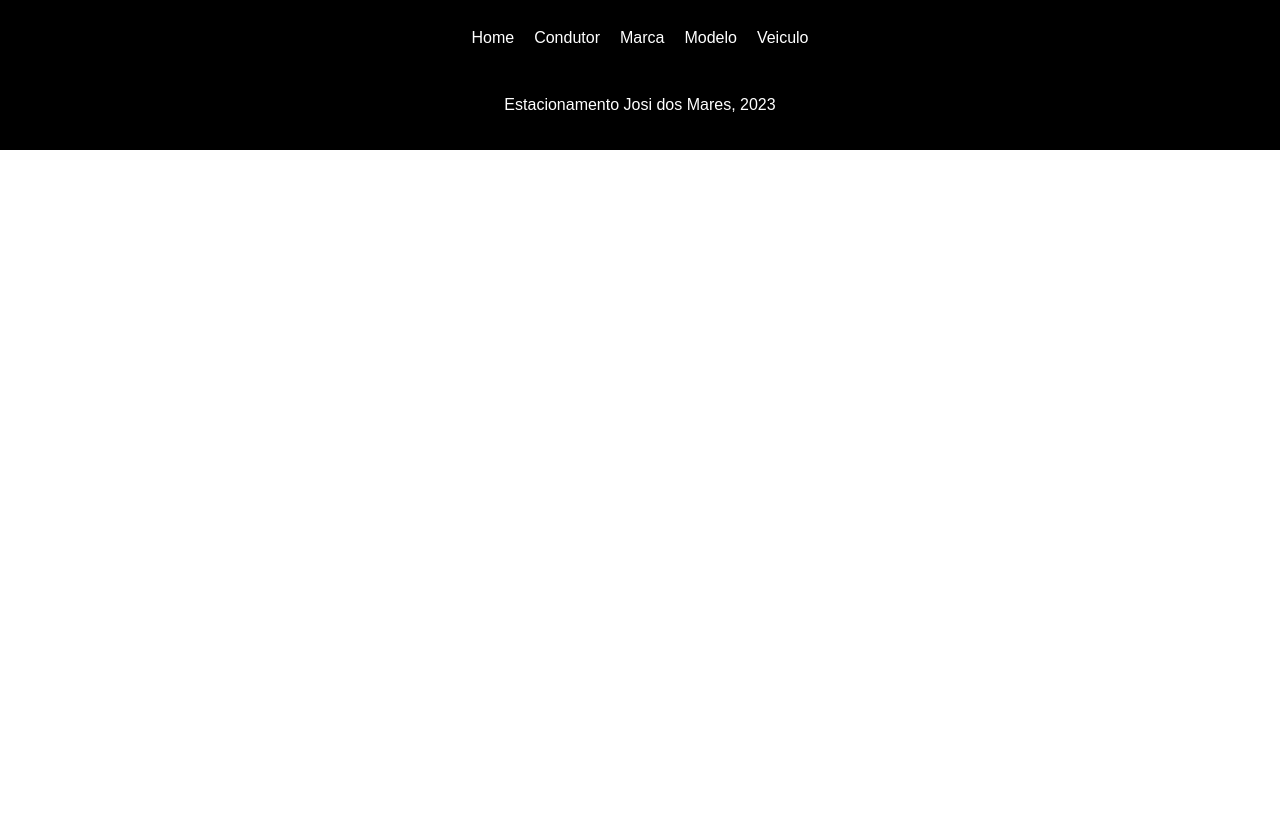
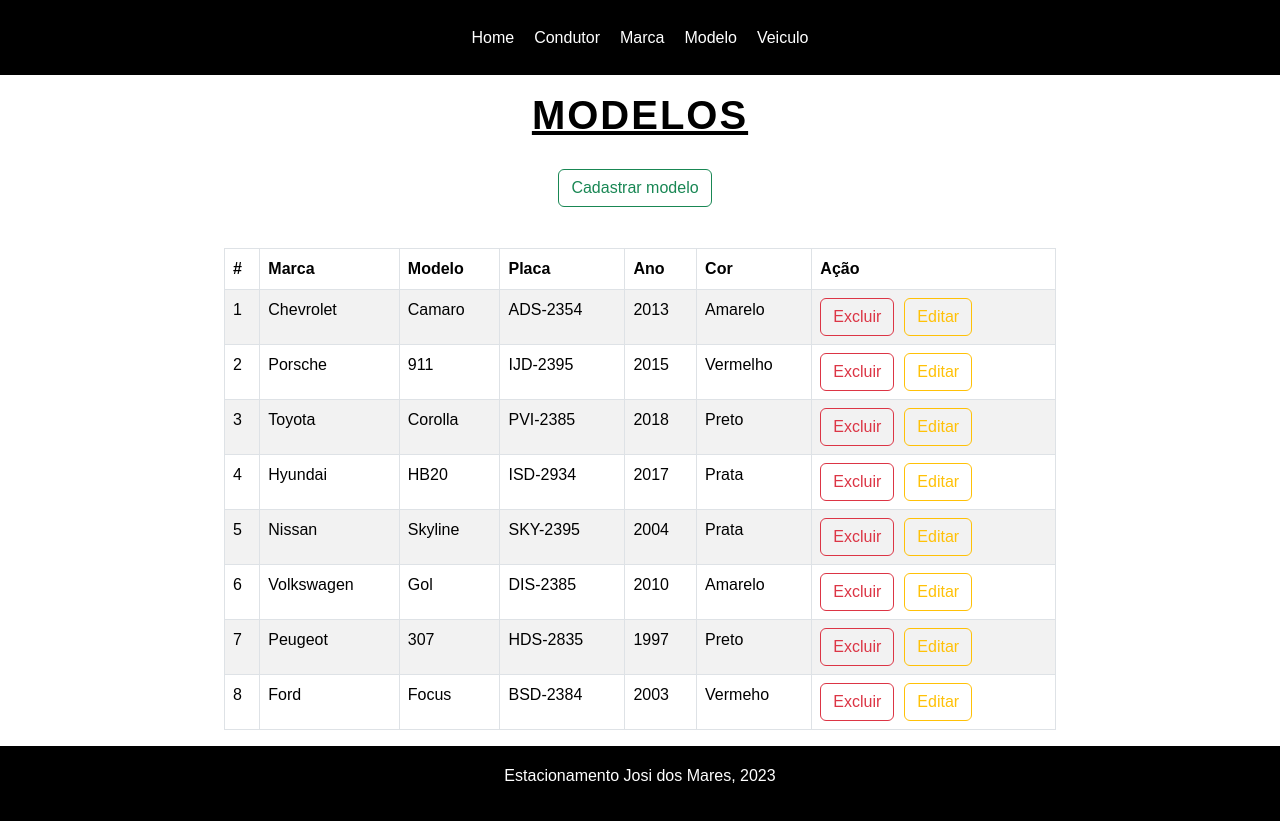
Before and after one commit to Josimarhdev/EstacionamentoFront, a Vue app in the folder estacionamentoo/: page /veiculo in a window 1280 px wide. Before the commit the page ends 800 px from the top, so only its background shows below. Built offline with nearby package versions, Linux system fonts and the light colour scheme.

Commit message:
veiculo front

```diff
--- a/estacionamentoo/src/components/Navbar.vue
+++ b/estacionamentoo/src/components/Navbar.vue
@@ -10,7 +10,7 @@
                 <li> <router-link to="/condutor">Condutor</router-link></li>
                 <li> <router-link to="/marca">Marca</router-link></li>
                 <li> <router-link to="/modelo">Modelo</router-link></li>
-                <li> <router-link to="/">Veiculo</router-link></li>
+                <li> <router-link to="/veiculo">Veiculo</router-link></li>
 
          </ul>
         </div>
--- a/estacionamentoo/src/router/index.ts
+++ b/estacionamentoo/src/router/index.ts
@@ -24,6 +24,12 @@ const routes: Array<RouteRecordRaw> = [
     name: 'Modelo',
 
     component: () => import(/* webpackChunkName: "about" */ '../views/ModeloView.vue')
+  },
+  {
+    path: '/veiculo',
+    name: 'Veiculo',
+
+    component: () => import(/* webpackChunkName: "about" */ '../views/VeiculoView.vue')
   }
 
 ]
--- /dev/null
+++ b/estacionamentoo/src/views/VeiculoView.vue
@@ -0,0 +1,217 @@
+<template>
+    <div class="mainhomev">
+      <div class="hometitulov">
+        <h1>MODELOS</h1>
+      </div>
+      <div class="botaov">
+        <button type="button" class="btn btn-outline-success">Cadastrar modelo</button>
+      </div>
+
+      <div class="divtabelav">
+        <div class="tabelav">
+          <table class="table table-striped table-bordered table-responsive">
+            <thead class="thead-dark">
+              <tr>
+                <th scope="col">#</th>
+                <th scope="col">Marca</th>
+                <th scope="col">Modelo</th>
+                <th scope="col">Placa</th>
+                <th scope="col">Ano</th>
+                <th scope="col">Cor</th>
+                <th scope="col">Ação</th>
+              </tr>
+            </thead>
+            <tbody>
+              <tr>
+                <td>1</td>
+                <td>Chevrolet</td>
+                <td>Camaro</td>
+                <td>ADS-2354</td>
+                <td>2013</td>
+                <td>Amarelo</td>
+
+
+                <td>
+                  <button type="button" class="btn btn-outline-danger">
+                    Excluir
+                  </button>
+                  <button type="button" class="btn btn-outline-warning">
+                    Editar
+                  </button>
+                </td>
+              </tr>
+              <tr>
+                <td>2</td>
+                <td>Porsche</td>
+                <td>911</td>
+                <td>IJD-2395</td>
+                <td>2015</td>
+                <td>Vermelho</td>
+                <td>
+                  <button type="button" class="btn btn-outline-danger">
+                    Excluir
+                  </button>
+                  <button type="button" class="btn btn-outline-warning">
+                    Editar
+                  </button>
+                </td>
+              </tr>
+              <tr>
+                <td>3</td>
+                <td>Toyota</td>
+                <td>Corolla</td>
+                <td>PVI-2385</td>
+                <td>2018</td>
+                <td>Preto</td>
+                <td>
+                  <button type="button" class="btn btn-outline-danger">
+                    Excluir
+                  </button>
+                  <button type="button" class="btn btn-outline-warning">
+                    Editar
+                  </button>
+                </td>
+              </tr>
+              <tr>
+                <td>4</td>
+                <td>Hyundai</td>
+                <td>HB20</td>
+                <td>ISD-2934</td>
+                <td>2017</td>
+                <td>Prata</td>
+
+                <td>
+                  <button type="button" class="btn btn-outline-danger">
+                    Excluir
+                  </button>
+                  <button type="button" class="btn btn-outline-warning">
+                    Editar
+                  </button>
+                </td>
+              </tr>
+              <tr>
+                <td>5</td>
+                <td>Nissan</td>
+                <td>Skyline</td>
+                <td>SKY-2395</td>
+                <td>2004</td>
+                <td>Prata</td>
+
+                <td>
+                  <button type="button" class="btn btn-outline-danger">
+                    Excluir
+                  </button>
+                  <button type="button" class="btn btn-outline-warning">
+                    Editar
+                  </button>
+                </td>
+              </tr>
+              <tr>
+                <td>6</td>
+
+
+                <td>Volkswagen</td>
+                <td>Gol</td>
+                <td>DIS-2385</td>
+                <td>2010</td>
+                <td>Amarelo</td>
+                <td>
+                  <button type="button" class="btn btn-outline-danger">
+                    Excluir
+                  </button>
+                  <button type="button" class="btn btn-outline-warning">
+                    Editar
+                  </button>
+                </td>
+              </tr>
+
+              <tr>
+                <td>7</td>
+
+                <td>Peugeot</td>
+                <td>307</td>
+                <td>HDS-2835</td>
+                <td>1997</td>
+                <td>Preto</td>
+                <td>
+                  <button type="button" class="btn btn-outline-danger">
+                    Excluir
+                  </button>
+                  <button type="button" class="btn btn-outline-warning">
+                    Editar
+                  </button>
+                </td>
+              </tr>
+
+
+              <tr>
+                <td>8</td>
+
+                <td>Ford</td>
+                <td>Focus</td>
+                <td>BSD-2384</td>
+                <td>2003</td>
+                <td>Vermeho</td>
+
+                <td>
+                  <button type="button" class="btn btn-outline-danger">
+                    Excluir
+                  </button>
+                  <button type="button" class="btn btn-outline-warning">
+                    Editar
+                  </button>
+                </td>
+              </tr>
+
+
+            </tbody>
+          </table>
+        </div>
+      </div>
+    </div>
+  </template>
+
+  <style>
+  .mainhomev {
+    background-color: white;
+
+  }
+
+  .botaov {
+    display: flex;
+    align-items: center;
+    justify-content: center;
+    margin-bottom: 35px;
+    height: 50px;
+  }
+
+  .divtabelav {
+    width: 100%;
+
+    display: flex;
+
+    justify-content: center;
+    align-items: center;
+  }
+
+  .tabelav {
+    width: 65%;
+  }
+
+  .hometitulov h1 {
+    display: flex;
+    align-items: center;
+    justify-content: center;
+    font-size: 40px;
+    font-weight: bold;
+    color: black;
+    text-transform: uppercase;
+    text-decoration: underline;
+    letter-spacing: 2px;
+    height: 10vh;
+  }
+
+  button {
+    margin-right: 10px;
+  }
+  </style>
```
